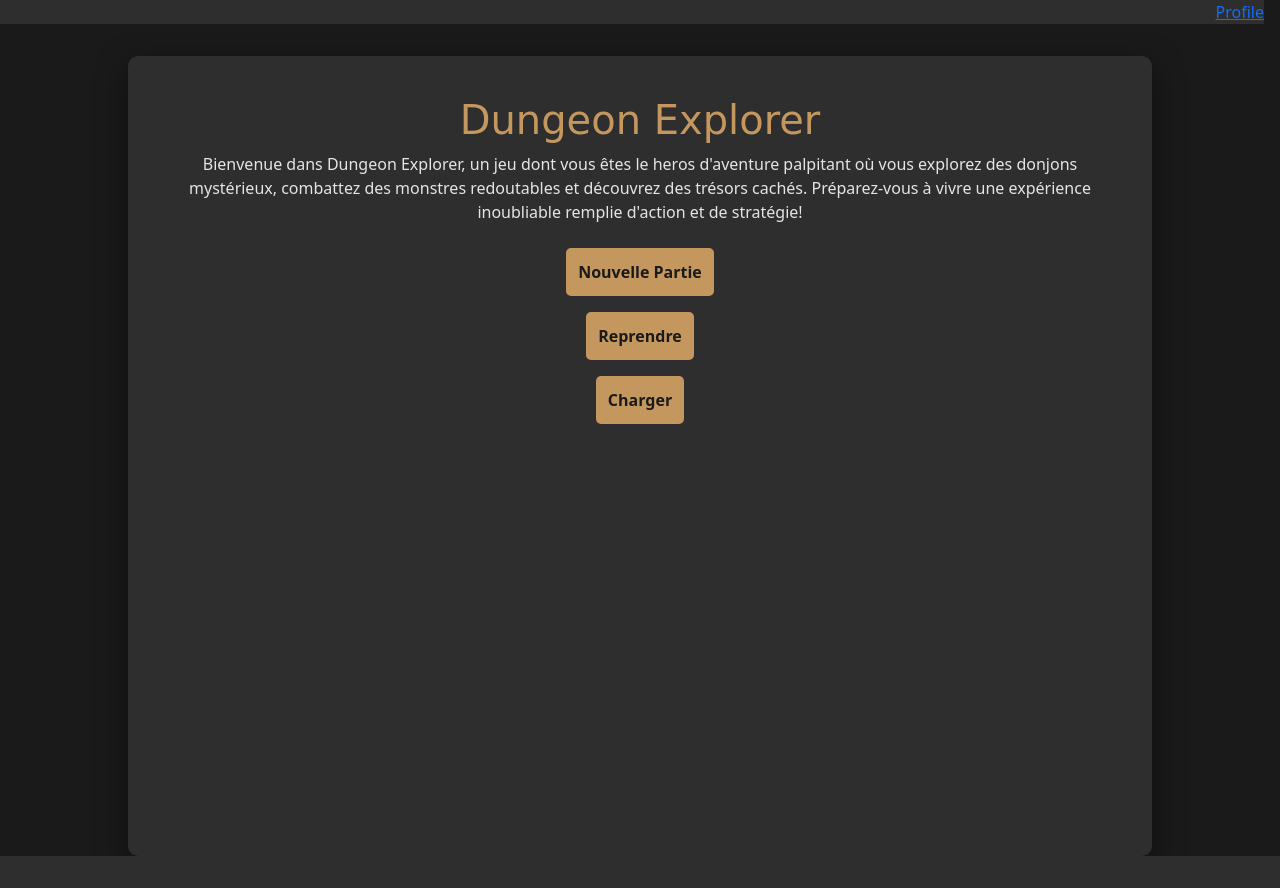
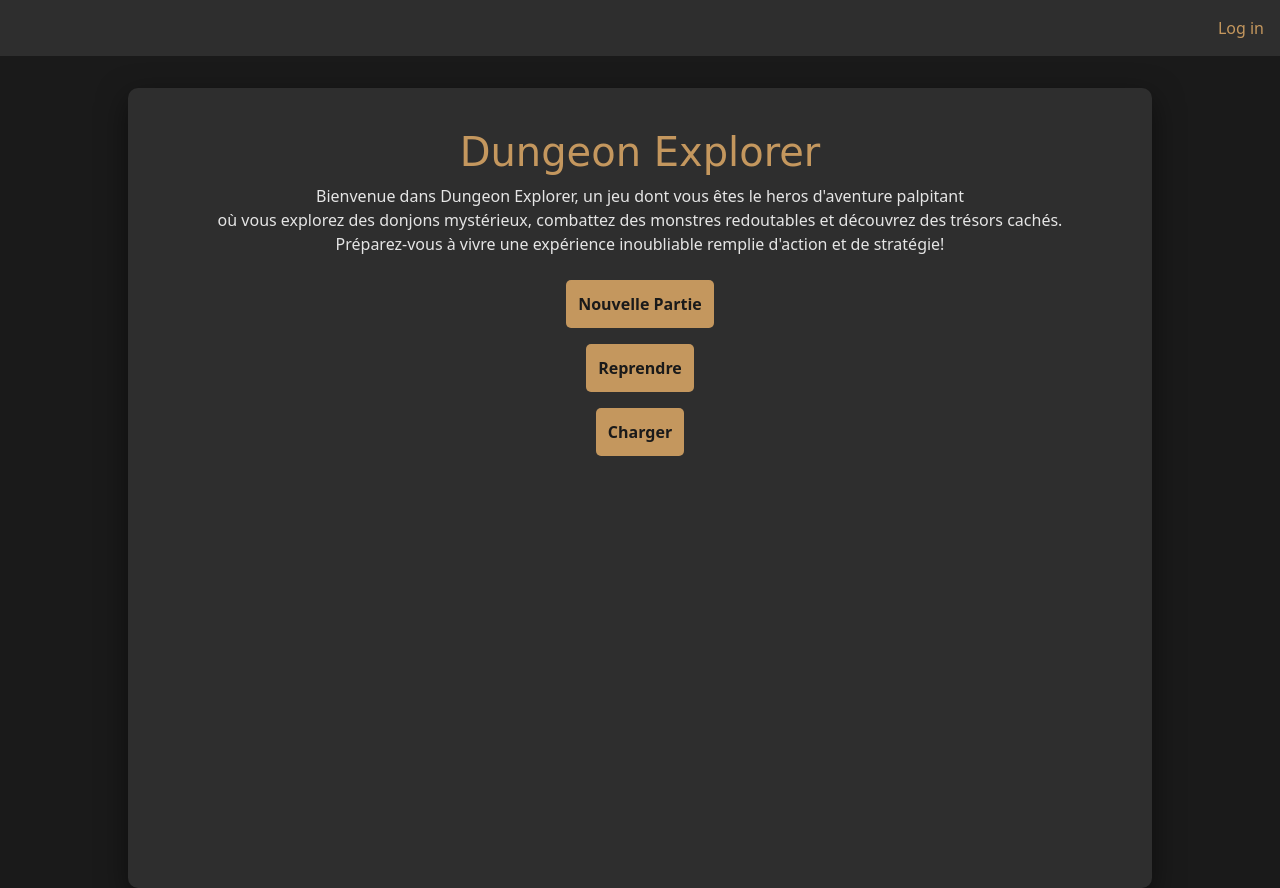
Before and after one commit to come-gp/DungeonXplorer, a PHP site: page / in a window 1280 px wide. Before the commit the page ends 856 px from the top, so only its background shows below. Run offline with PHP 8.4, Linux system fonts and the light colour scheme; some web fonts are replaced.

Commit message:
quelques liens vers dautres pages

```diff
--- a/index.php
+++ b/index.php
@@ -9,16 +9,16 @@
     <title>Dungeon Explorer</title>
 </head>
 <body>
-    <header class="d-flex justify-content-end me-3">
-        <a class="" href="#">Profile</a>
+    <header class="d-flex justify-content-end p-3">
+        <a class="text-link" href="login/index.php">Log in</a>
     </header>
-    <div class="main-container" >
+    <div class="main-container">
         <h1 class="mx-auto text-center">Dungeon Explorer</h1>
         <p class="mx-auto text-center">Bienvenue dans Dungeon Explorer, un jeu dont vous êtes
-            le heros d'aventure palpitant où vous explorez des donjons mystérieux, combattez des monstres redoutables et
-            découvrez des trésors cachés. Préparez-vous à vivre une expérience inoubliable remplie d'action et de stratégie!</p>
+            le heros d'aventure palpitant<br> où vous explorez des donjons mystérieux, combattez des monstres redoutables et
+            découvrez des trésors cachés.<br> Préparez-vous à vivre une expérience inoubliable remplie d'action et de stratégie!</p>
         <div class=" d-flex flex-column align-items-center ">
-            <button class="btn-primary">Nouvelle Partie</button>
+            <a href="new-game/index.php"><button class="btn-primary" href>Nouvelle Partie</button></a>
             <button class="btn-primary">Reprendre</button>
             <button class="btn-primary">Charger</button>
         </div>
```
